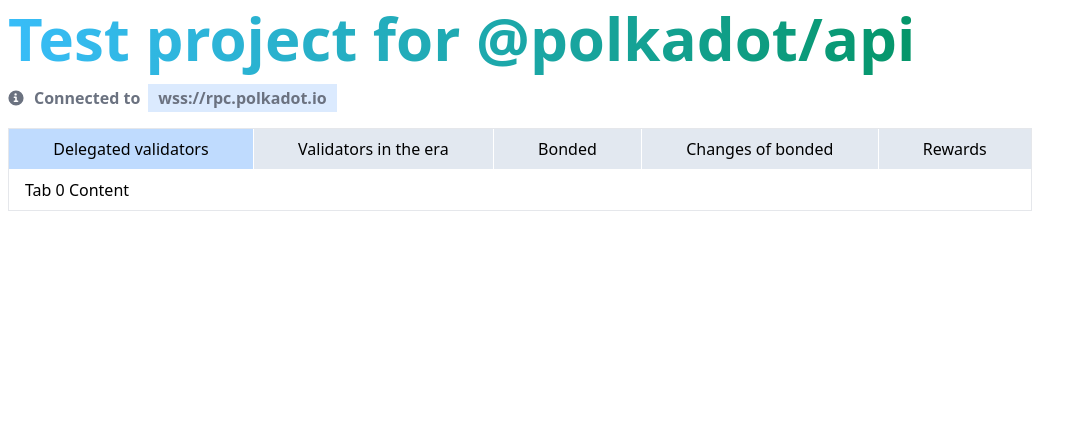
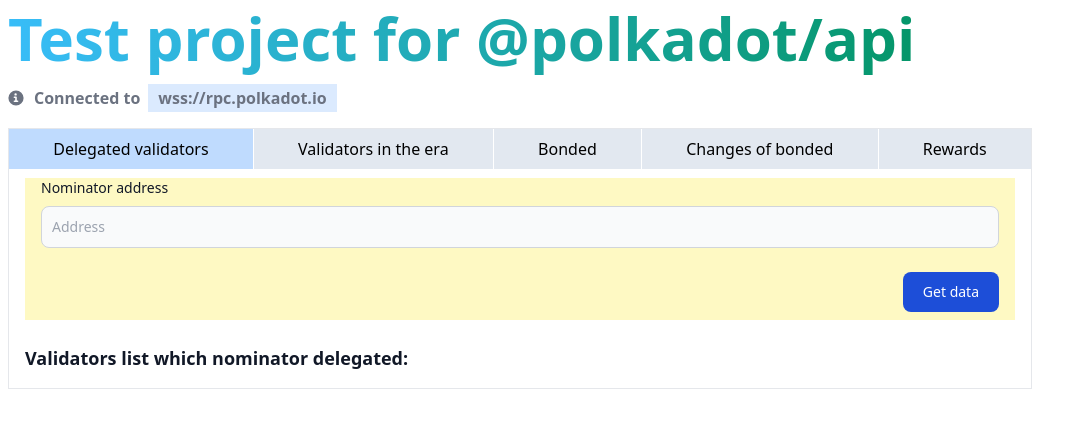
Before and after one commit to ewrvp7lv7/polkadot-data-test, a Next.js app: page / in a window 1280 px wide. Shown: the top 428 px of the page, without its empty margins (0-1087 px from the left). Built offline with nearby package versions, Linux system fonts and the light colour scheme.

Commit message:
Import added

```diff
--- a/pages/index.tsx
+++ b/pages/index.tsx
@@ -1,6 +1,8 @@
 import React from "react";
 import { useRouter } from "next/router";
 import * as Tabs from "@radix-ui/react-tabs";
+import { AddressForm, IConfig } from '../components/form';
+import { activeEra } from '../components/substrate';
 
 const TabsDemo = () => {
   const router = useRouter();
@@ -60,7 +62,7 @@
       </Tabs.List>
 
       <Tabs.Content className="px-4 p-2" value="tab0">
-        Tab 0 Content
+        <AddressForm value="tab0" caption="Validators list which nominator delegated" />
       </Tabs.Content>
       <Tabs.Content className="px-4 p-2" value="tab1">
         Tab 0 Content
```
